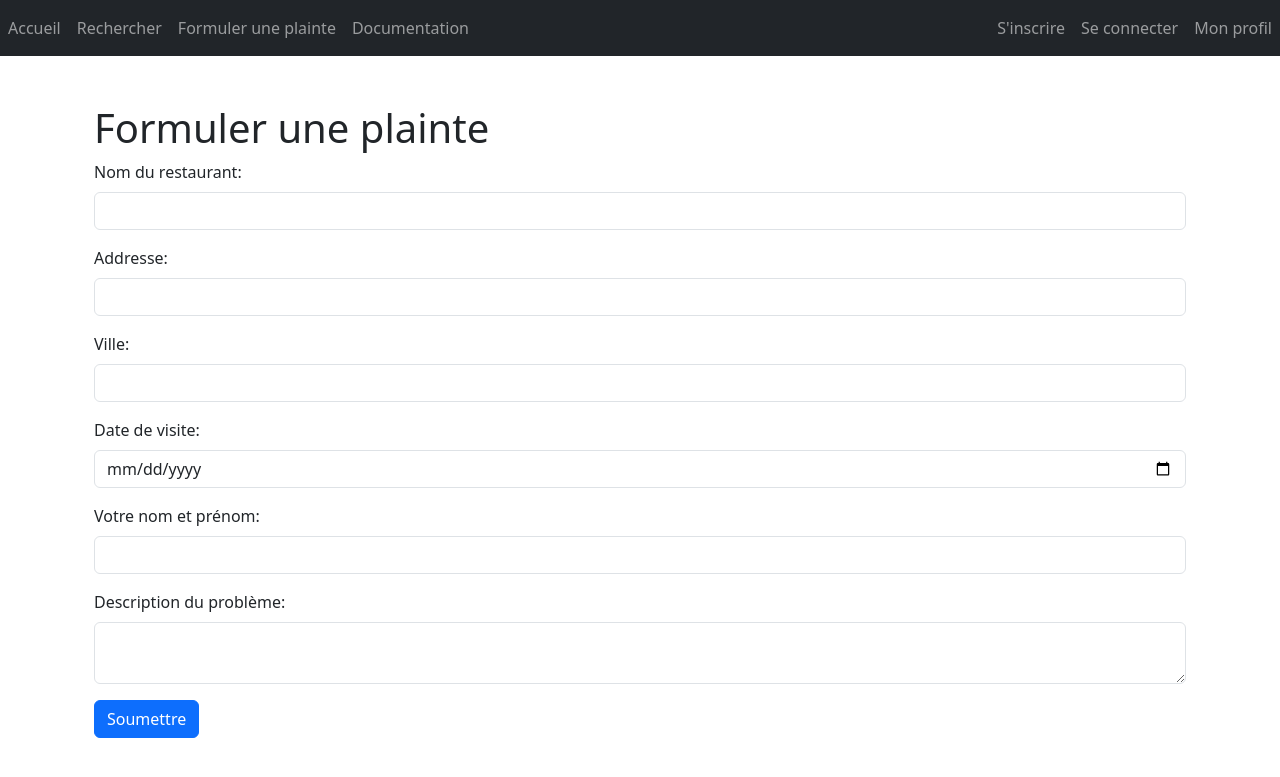
After one commit to stephen2000pog/inf5190, a Flask app: page /plainte in a window 1280 px wide. The commit adds this page. Shown: the top 777 px of the page. Run offline with Flask 2, Linux system fonts and the light colour scheme; parts of the project's set-up code (start-up, migrations or seed data) failed here and were passed over.

Commit message:
ameliorer design

```diff
--- /dev/null
+++ b/flaskr/static/style.css
@@ -0,0 +1,5 @@
+a {
+  color: blue;
+  text-decoration: none;
+  font-weight: bold;
+}
--- a/flaskr/templates/base.html
+++ b/flaskr/templates/base.html
@@ -4,16 +4,24 @@
     <meta charset="utf-8" />
     <meta name="viewport" content="width=device-width, initial-scale=1" />
     <link href="https://cdn.jsdelivr.net/npm/bootstrap@5.3.0-alpha1/dist/css/bootstrap.min.css" rel="stylesheet" integrity="sha384-GLhlTQ8iRABdZLl6O3oVMWSktQOp6b7In1Zl3/Jr59b6EGGoI1aFkw7cmDA6j6gD" crossorigin="anonymous">
+    <link rel="stylesheet" href="../static/style.css">
     <title>{% block title %}{% endblock %}</title>
   </head>
   <body>
     <header>
       <nav class="navbar navbar-expand-sm bg-dark navbar-dark">
         <ul class="navbar-nav">
-            <li class="nav-item"><a class="nav-link" href="/">Accueil</a></li>
-            <li class="nav-item"><a class="nav-link" href="/search">Rechercher</a></li>
+          <li class="nav-item"><a class="nav-link" href="/">Accueil</a></li>
+          <li class="nav-item"><a class="nav-link" href="/search">Rechercher</a></li>
+          <li class="nav-item"><a class="nav-link" href="/plainte">Formuler une plainte</a></li>
+          <li class="nav-item"><a class="nav-link" href="/search">Documentation</a></li>
         </ul>
-    </nav>
+        <ul class="navbar-nav ms-auto">
+          <li class="nav-item"><a class="nav-link" href="/inscription">S'inscrire</a></li>
+          <li class="nav-item"><a class="nav-link" href="/connexion">Se connecter</a></li>
+          <li class="nav-item"><a class="nav-link" href="/profil">Mon profil</a></li>
+        </ul>
+      </nav>
     </header>
     <br><br>
     <div class="container">{% block content %} {% endblock %}</div>
--- a/flaskr/templates/home.html
+++ b/flaskr/templates/home.html
@@ -2,7 +2,7 @@
 {% block title %}Accueil{% endblock %}
 {% block content%}
   <header>
-      <h1>Projet de session: Programmation Web Avancé</h1>
+      <h1>Infraction inspections alimentaires ville de Montréal</h1>
     </header>
     <main>
       <section>
--- /dev/null
+++ b/flaskr/templates/plainte.html
@@ -0,0 +1,41 @@
+{% extends "base.html" %}
+{% block title %}Plainte{% endblock %}
+{% block content%}
+  <div class="container">
+    <h1>Formuler une plainte</h1>
+    <form id="complaint-form">
+      <div class="mb-3">
+        <label for="establishment-name" class="form-label">Nom du restaurant:</label>
+        <input type="text" id="establishment-name" name="establishmentName" class="form-control" required>
+      </div>
+
+      <div class="mb-3">
+        <label for="address" class="form-label">Addresse:</label>
+        <input type="text" id="address" name="address" class="form-control" required>
+      </div>
+
+      <div class="mb-3">
+        <label for="city" class="form-label">Ville:</label>
+        <input type="text" id="city" name="city" class="form-control" required>
+      </div>
+
+      <div class="mb-3">
+        <label for="visit-date" class="form-label">Date de visite:</label>
+        <input type="date" id="visit-date" name="visitDate" class="form-control" required>
+      </div>
+
+      <div class="mb-3">
+        <label for="client-name" class="form-label">Votre nom et prénom:</label>
+        <input type="text" id="client-name" name="clientName" class="form-control" required>
+      </div>
+
+      <div class="mb-3">
+        <label for="description" class="form-label">Description du problème:</label>
+        <textarea id="description" name="description" class="form-control" required></textarea>
+      </div>
+
+      <button type="submit" class="btn btn-primary">Soumettre</button>
+    </form>
+  </div>
+
+{% endblock %}
--- a/flaskr/views.py
+++ b/flaskr/views.py
@@ -36,6 +36,10 @@ def validation_error(e):
 @views.route('/')
 def home():
     return render_template("home.html")
+
+@views.route('/plainte')
+def plainte():
+    return render_template("plainte.html")
 
 @views.route('/search')
 def search():
```
Also changed, not shown: flaskr/static/ajax.js (+9 -0 lines), flaskr/templates/search-result.html (+13 -12 lines), flaskr/templates/search.html (+23 -12 lines), flaskr/violations.py (+13 -9 lines), README.md.
